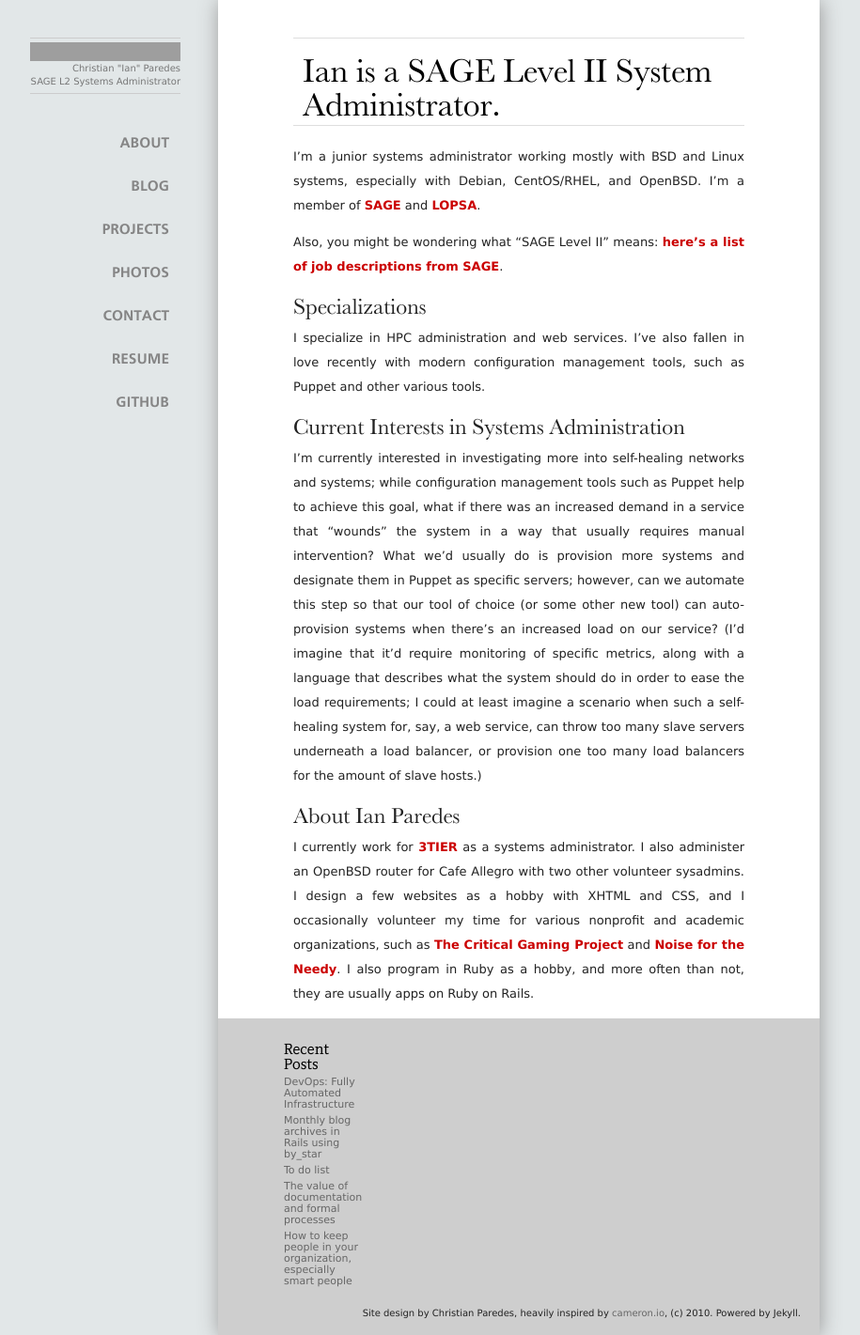
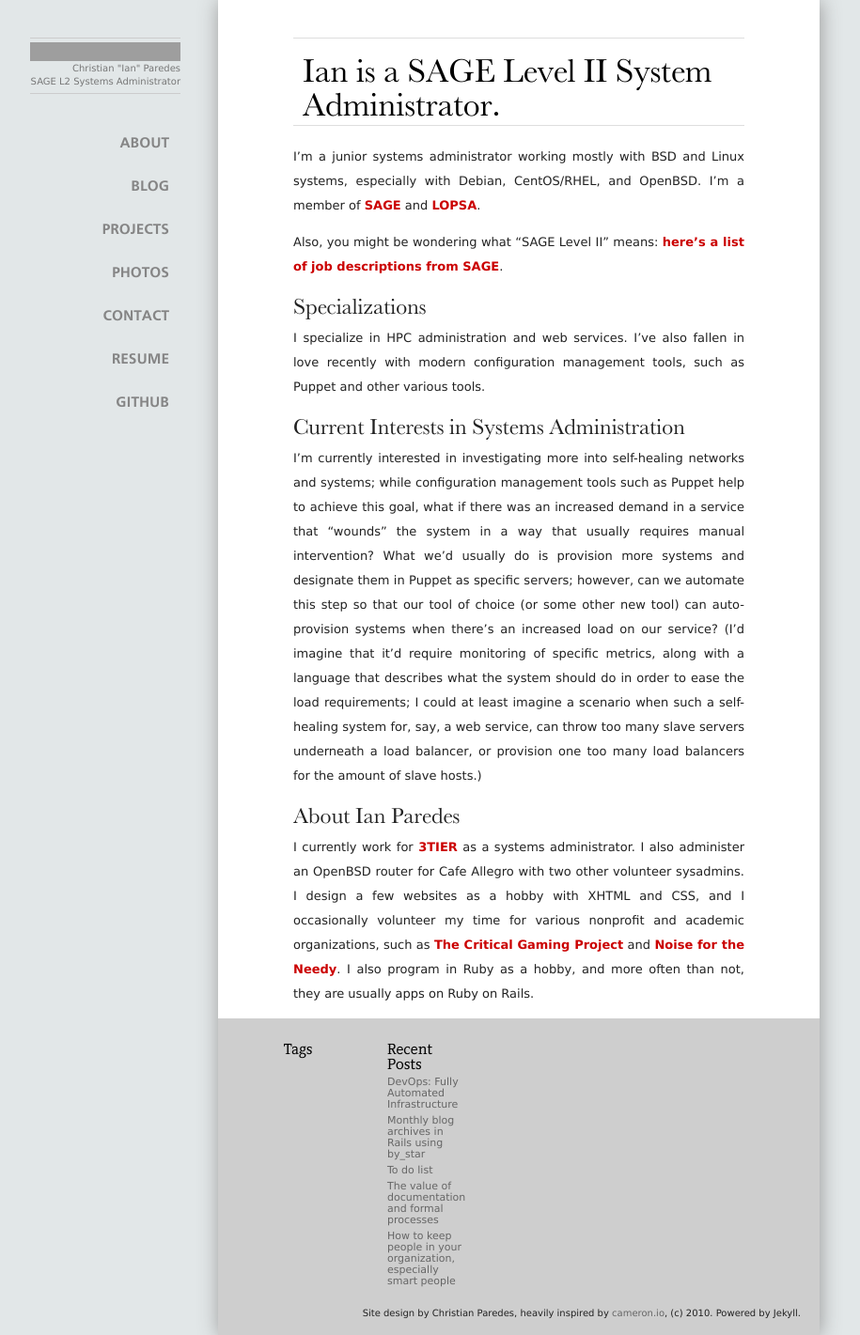
Before and after one commit to cparedes/redbluemagenta.com, a Jekyll site: the page built from index.markdown, in a window 1280 px wide. Shown: the whole page at 94% size, without its empty margins (98-1013 px from the left). Built offline with Jekyll 4.4.1, drawn with Linux system fonts in a browser that asks for light colours; Markdown is read by kramdown in place of the engine named in the settings; grey boxes are pictures that could not be loaded.

```diff
--- a/_includes/footer.html
+++ b/_includes/footer.html
@@ -1,4 +1,10 @@
 <div class="pageMeta">
+	<ul id="metatags">
+		<li><h3>Tags</h3></li>
+		{% for tag in site.tags limit:5 %}
+		<li>{{ tag }}<li>
+		{% endfor %}
+	</ul>
 	<ul id="metarecentposts">
 		<li><h3>Recent Posts</h3></li>
 		{% for post in site.posts limit:5 %}
```
Also changed, not shown: images/twitter.png (added), 1 other file.
